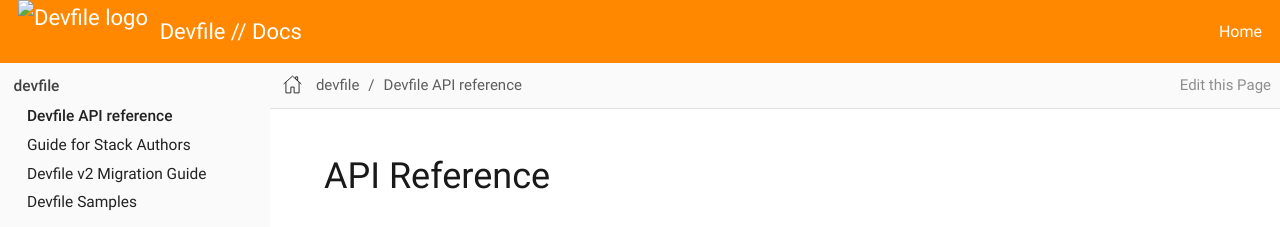
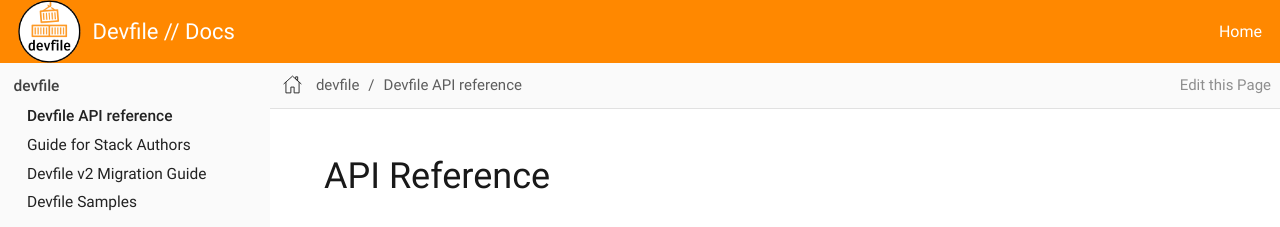
Before and after one commit to johnmcollier/devfile.github.io, a plain HTML site: page devfile/api-reference.html in a window 1280 px wide. Shown: the top 227 px of the page. Drawn offline with Linux system fonts and the light colour scheme.

Commit message:
[CI] Publish Documentation for 2208e07334fe3de402e219905f8f0b0f7233de81

```diff
--- a/devfile/api-reference.html
+++ b/devfile/api-reference.html
@@ -21,7 +21,7 @@
           <span></span>
           <span></span>
         </button>
-        <img src="../_/img/devfile-logo4.png" class="navbar-logo" alt="Devfile logo">
+        <img src="../_/img/devfile-logo.png" class="navbar-logo" alt="Devfile logo">
         <a href="https://devfile.github.io">Devfile // Docs</a>
       </div>
     </div>
```
Also changed, not shown: devfile/assembly_making-a-workspace-portable-using-a-devfile.html (+1 -1 lines), devfile/index.html (+1 -1 lines), devfile/migration_guide.html (+1 -1 lines), 1 other file.
